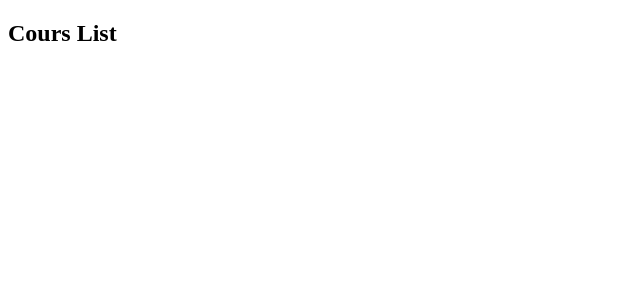
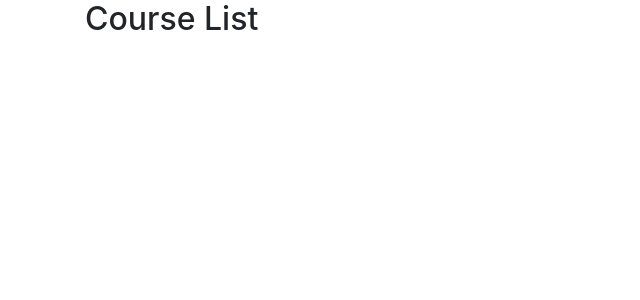
Before and after one commit to Cristiano-Silva-Ferreira/courser-manager, an Angular app: page / in a window 1280 px wide. Shown: the top 300 px of the page, without its empty margins (0-640 px from the left). Built offline with nearby package versions, Linux system fonts and the light colour scheme.

Commit message:
Importanto e implementgando inicialmente o bootstrap

```diff
--- a/package.json
+++ b/package.json
@@ -19,6 +19,7 @@
     "@angular/platform-browser": "~11.2.10",
     "@angular/platform-browser-dynamic": "~11.2.10",
     "@angular/router": "~11.2.10",
+    "bootstrap": "^4.6.0",
     "rxjs": "~6.6.0",
     "tslib": "^2.0.0",
     "zone.js": "~0.11.3"
--- a/src/app/app.component.html
+++ b/src/app/app.component.html
@@ -1 +1,4 @@
-<app-course-list></app-course-list>
+<div class="container">
+
+  <app-course-list></app-course-list>
+</div>
--- /dev/null
+++ b/src/app/course/course-list.component.html
@@ -0,0 +1 @@
+<h2>Course List</h2>
--- a/src/app/course/course-list.component.ts
+++ b/src/app/course/course-list.component.ts
@@ -3,7 +3,7 @@ import { Component } from '@angular/core'
 
 @Component({
   selector: 'app-course-list',
-  template: '<h2> Cours List</h2>'
+  templateUrl: './course-list.component.html',
 })
 export class CourseListComponent {
 
--- a/src/styles.css
+++ b/src/styles.css
@@ -1 +1,2 @@
 /* You can add global styles to this file, and also import other style files */
+@import '~bootstrap/dist/css/bootstrap.min.css';
--- a/tsconfig.json
+++ b/tsconfig.json
@@ -1,4 +1,4 @@
-/* To learn more about this file see: https://angular.io/config/tsconfig. */
+
 {
   "compileOnSave": false,
   "compilerOptions": {
```
Also changed, not shown: 1 other file (tests, documents, lock files or other folders).
